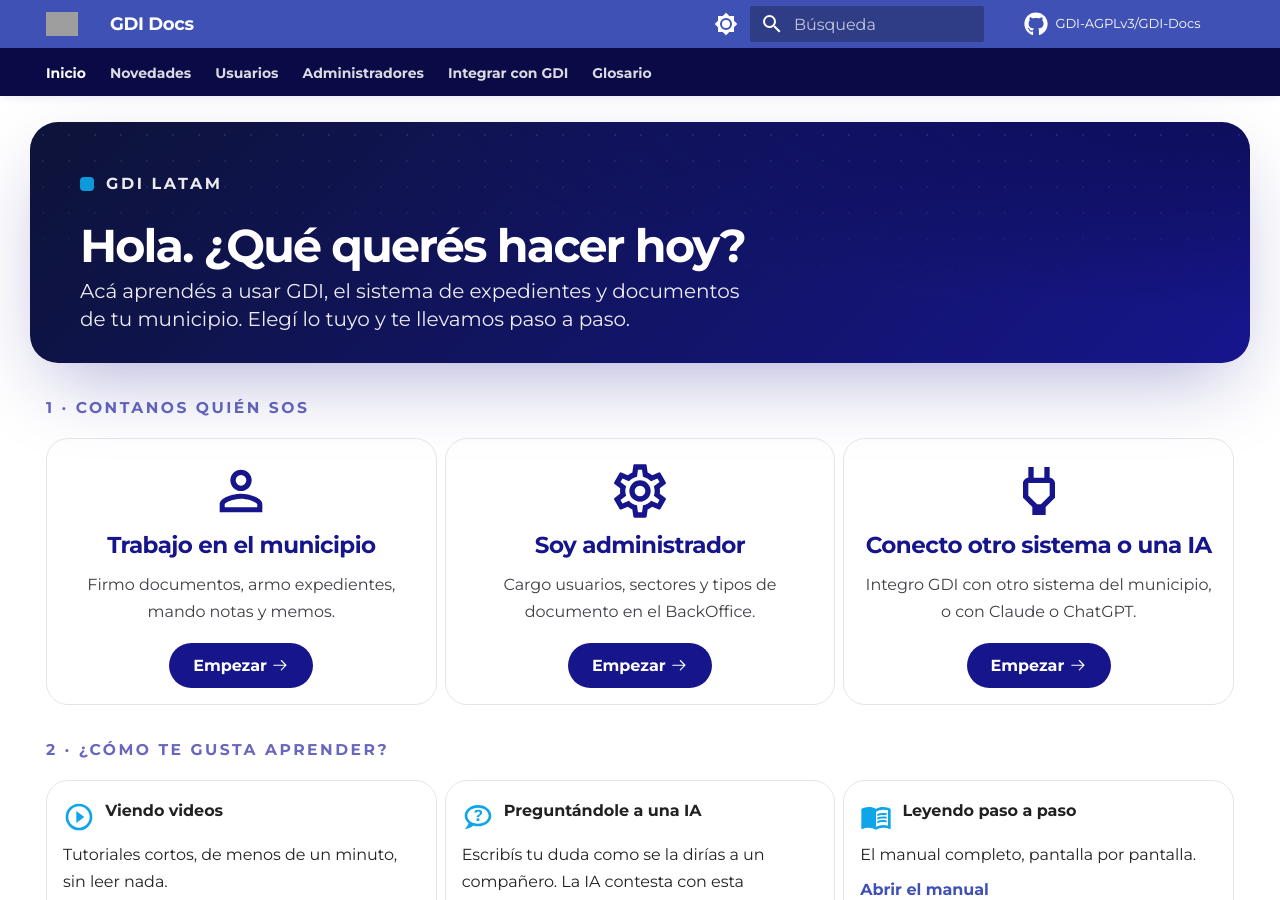
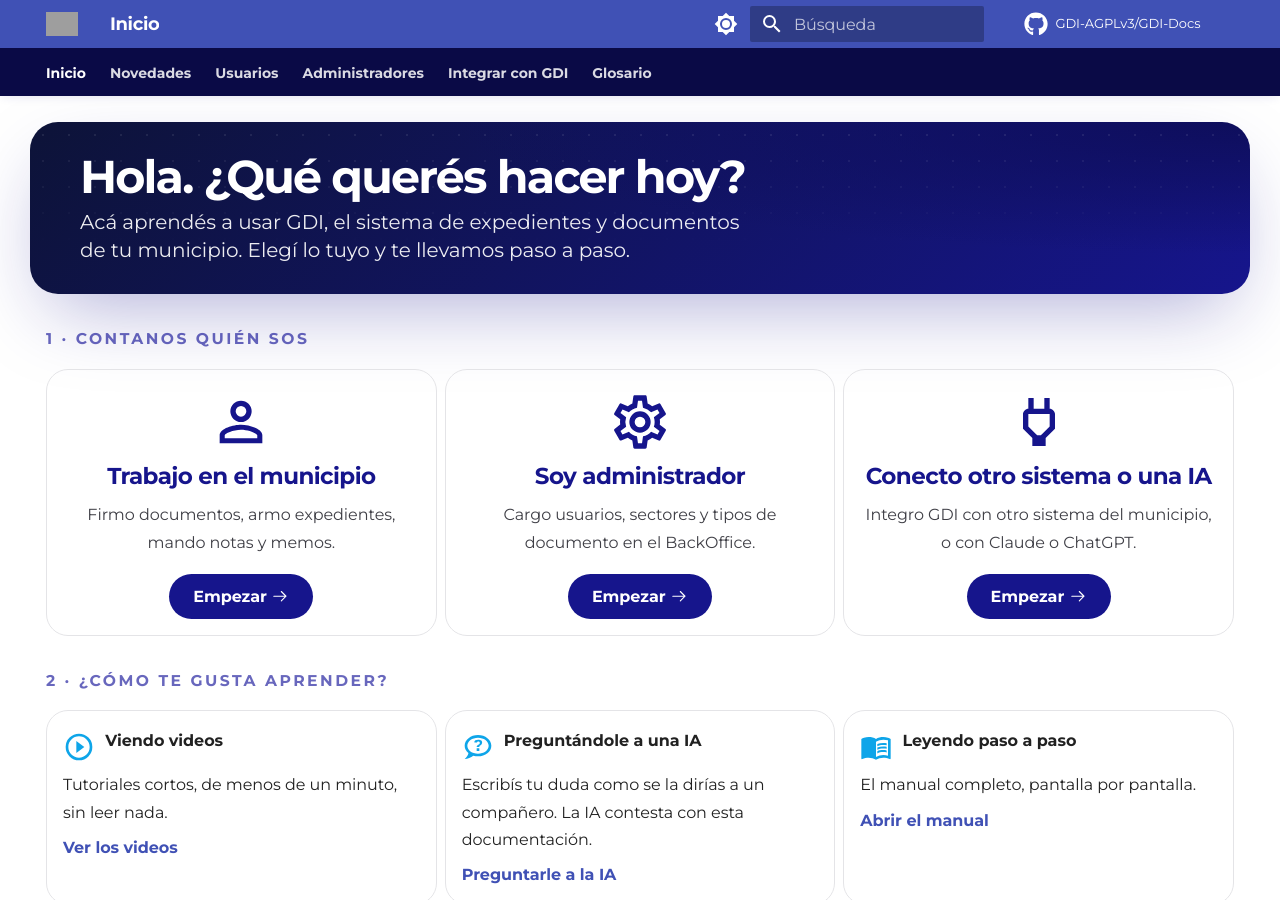
Before and after one commit to GDI-AGPLv3/GDI-Docs, an MkDocs documentation site: the page built from docs/index.md, in a window 1280 px wide and 900 px high. Built offline with MkDocs 1.6.1 and Material for MkDocs 9.7.7, drawn with Linux system fonts in a browser that asks for light colours; comment, search, counter and statistics services are not loaded; grey boxes are pictures that could not be loaded.

Commit message:
Portada amigable: sin la marca GDI LATAM arriba del saludo

```diff
--- a/docs/index.md
+++ b/docs/index.md
@@ -5,8 +5,6 @@ hide:
 ---
 
 <div class="gdi-hero gdi-hero-corto" markdown>
-<span class="gdi-wordmark"><span class="dot"></span> GDI LATAM</span>
-
 # Hola. ¿Qué querés hacer hoy?
 
 <p class="gdi-lede">Acá aprendés a usar GDI, el sistema de expedientes y documentos de tu municipio. Elegí lo tuyo y te llevamos paso a paso.</p>
```
